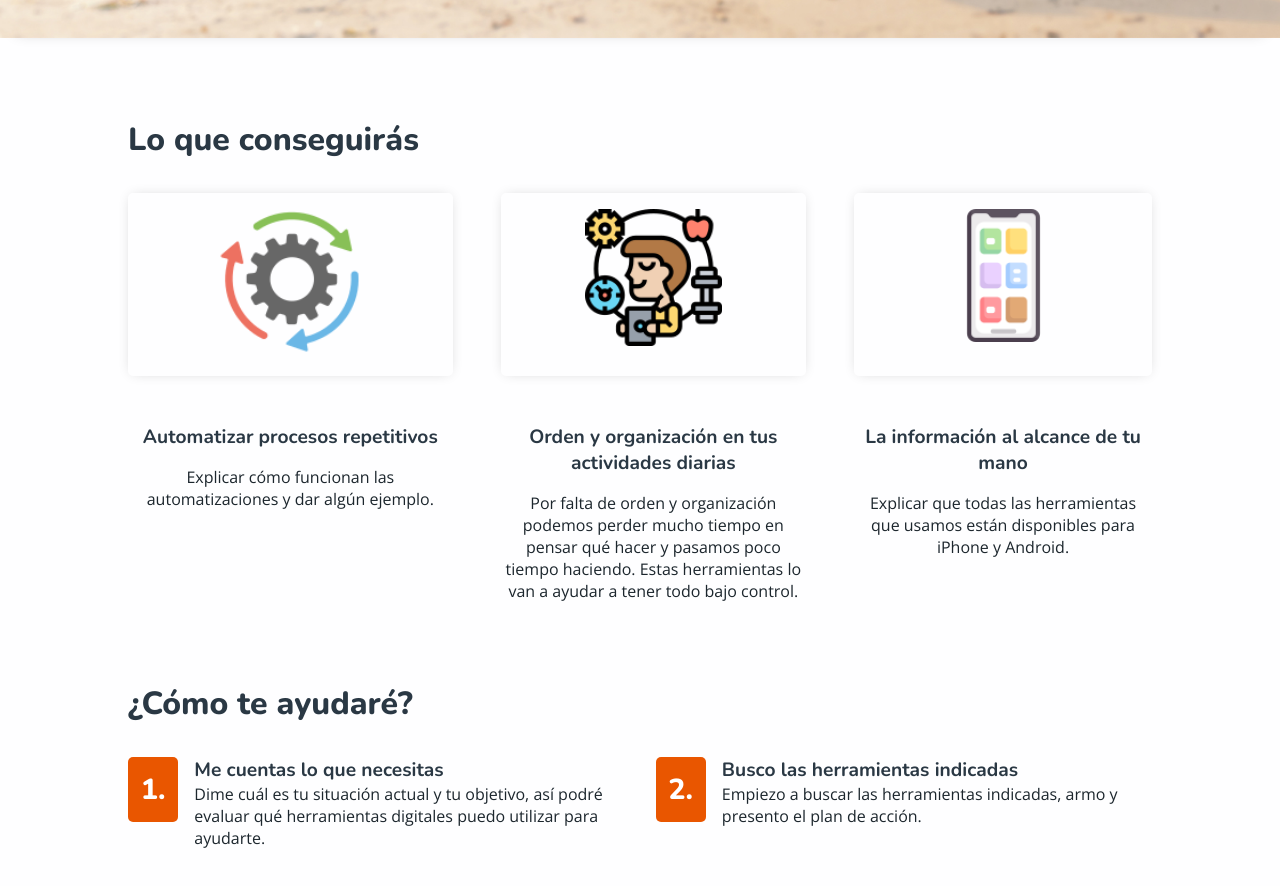
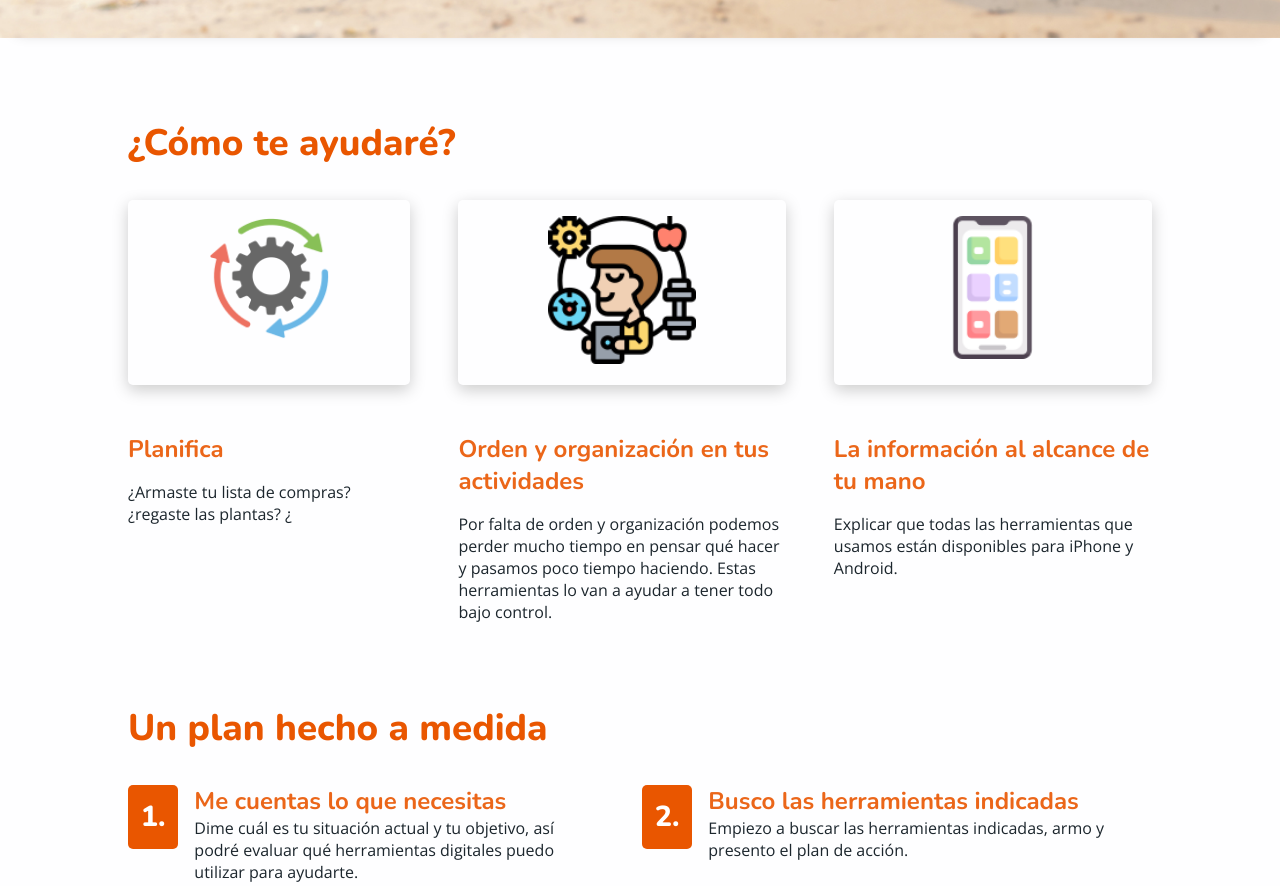
Before and after one commit to nchiari/SUD, a plain HTML site: page index.html in a window 1280 px wide. Shown: the part 762-1648 px from the top of the page. Drawn offline with nearby package versions, Linux system fonts and the light colour scheme.

Commit message:
Cambios de estilo y textos en beneficios index.html y style.css

```diff
--- a/css/style.css
+++ b/css/style.css
@@ -68,7 +68,7 @@ h1 {
 }
 @media (min-width: 768px) {
   h1 {
-    font-size: 2.5rem;
+    font-size: 2.6rem;
     line-height: 3rem;
   }
 }
@@ -76,18 +76,23 @@ h2 {
   font-family: "Nunito", sans-serif;
   font-weight: 800;
   font-size: 1.7rem;
-  color: #2a3844;
+  color: #e95600;
 }
 @media (min-width: 768px) {
   h2 {
-    font-size: 2rem;
+    font-size: 2.3rem;
   }
 }
 h3 {
   font-family: "Nunito", sans-serif;
   font-weight: 700;
   font-size: 1.2rem;
-  color: #2a3844;
+  color: #eb6619;
+}
+@media (min-width: 768px) {
+  h3 {
+    font-size: 1.5rem;
+  }
 }
 ul,
 ol {
@@ -333,8 +338,8 @@ form {
   width: 100%;
   border-radius: 5px;
   padding: 1rem;
-  box-shadow: 0px 0px 14px -4px rgba(0, 0, 0, 0.2);
-  -webkit-box-shadow: 0px 0px 14px -4px rgba(0, 0, 0, 0.2);
+  box-shadow: #ccc 0 5px 16px;
+  -webkit-box-shadow: #ccc 0 5px 16px;
 }
 .benefit__text {
   display: flex;
@@ -346,7 +351,6 @@ form {
   .benefits-grid {
     grid-template-columns: repeat(3, auto);
     grid-template-rows: repeat(2, auto);
-    text-align: center;
   }
   .benefits-grid div:nth-child(1) {
     grid-row: 1;
@@ -398,7 +402,7 @@ form {
   font-size: 1.8rem;
   font-weight: 900;
   font-family: "Nunito", sans-serif;
-  background-color: rgb(233, 86, 0);
+  background-color: #e95600;
   color: #fff;
   padding: 0.8rem;
   border-radius: 5px;
--- a/index.html
+++ b/index.html
@@ -62,20 +62,20 @@
     <main>
       <!-- Benefits section -->
       <section class="container benefits">
-        <h2>Lo que conseguirás</h2>
+        <h2>¿Cómo te ayudaré?</h2>
         <div class="benefits-grid">
           <div class="benefit__img">
             <img src="./images/automatizacion_icon.png" alt="Automatiza procesos repetitivos" />
           </div>
           <div class="benefit__text">
-            <h3>Automatizar procesos repetitivos</h3>
-            <p>Explicar cómo funcionan las automatizaciones y dar algún ejemplo.</p>
+            <h3>Planifica</h3>
+            <p>¿Armaste tu lista de compras? ¿regaste las plantas? ¿</p>
           </div>
           <div class="benefit__img">
             <img src="./images/organizacion_icon.png" alt="Orden y organización en tus actividades diarias" />
           </div>
           <div class="benefit__text">
-            <h3>Orden y organización en tus actividades diarias</h3>
+            <h3>Orden y organización en tus actividades</h3>
             <p>Por falta de orden y organización podemos perder mucho tiempo en pensar qué hacer y pasamos poco tiempo haciendo. Estas herramientas lo van a ayudar a tener todo bajo control.</p>
           </div>
           <div class="benefit__img">
@@ -90,7 +90,7 @@
 
       <!-- Method section -->
       <section class="container method">
-        <h2>¿Cómo te ayudaré?</h2>
+        <h2>Un plan hecho a medida</h2>
         <div class="method-grid">
           <!-- Step 1 -->
           <div class="method-box">
```
